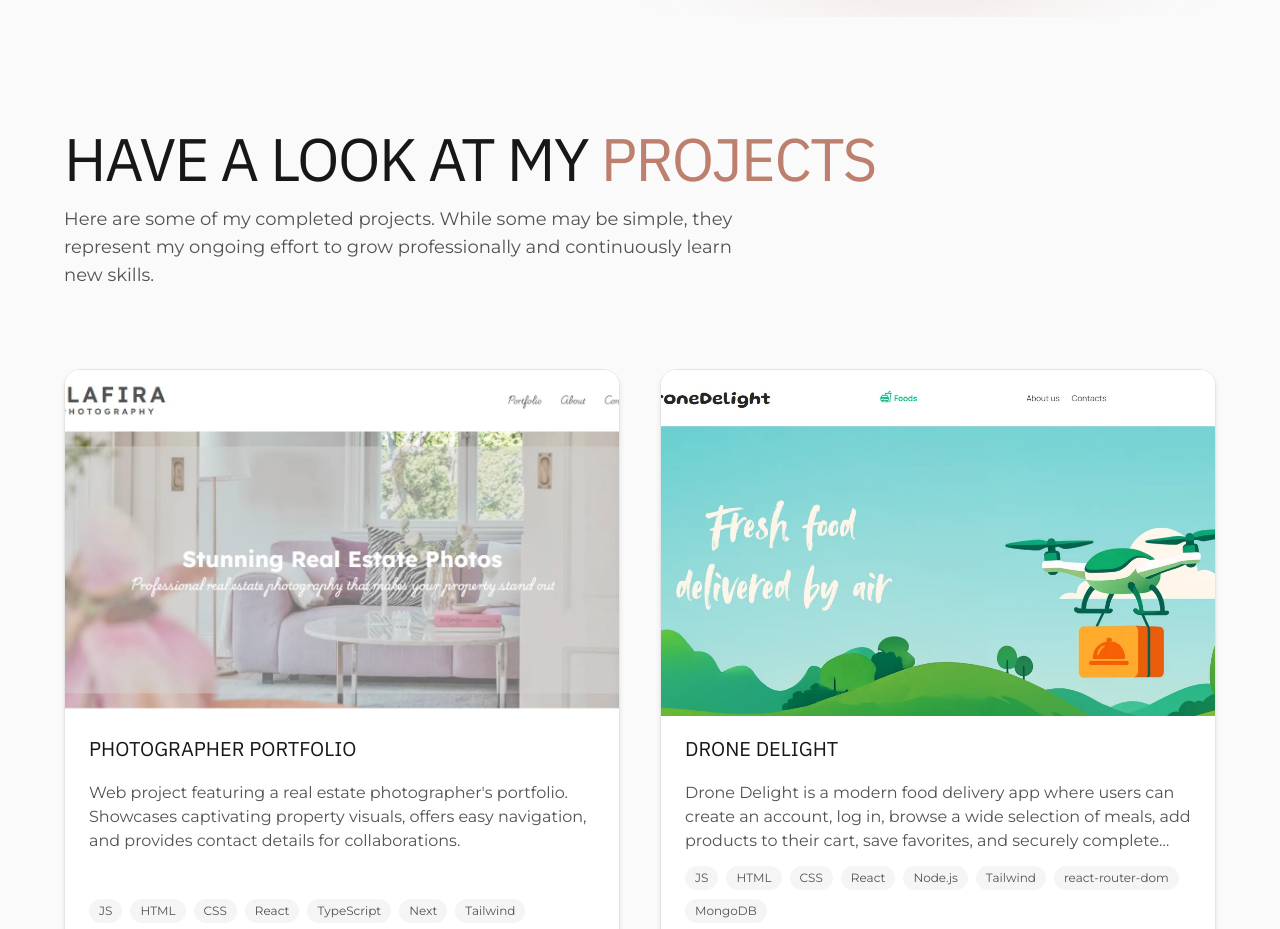
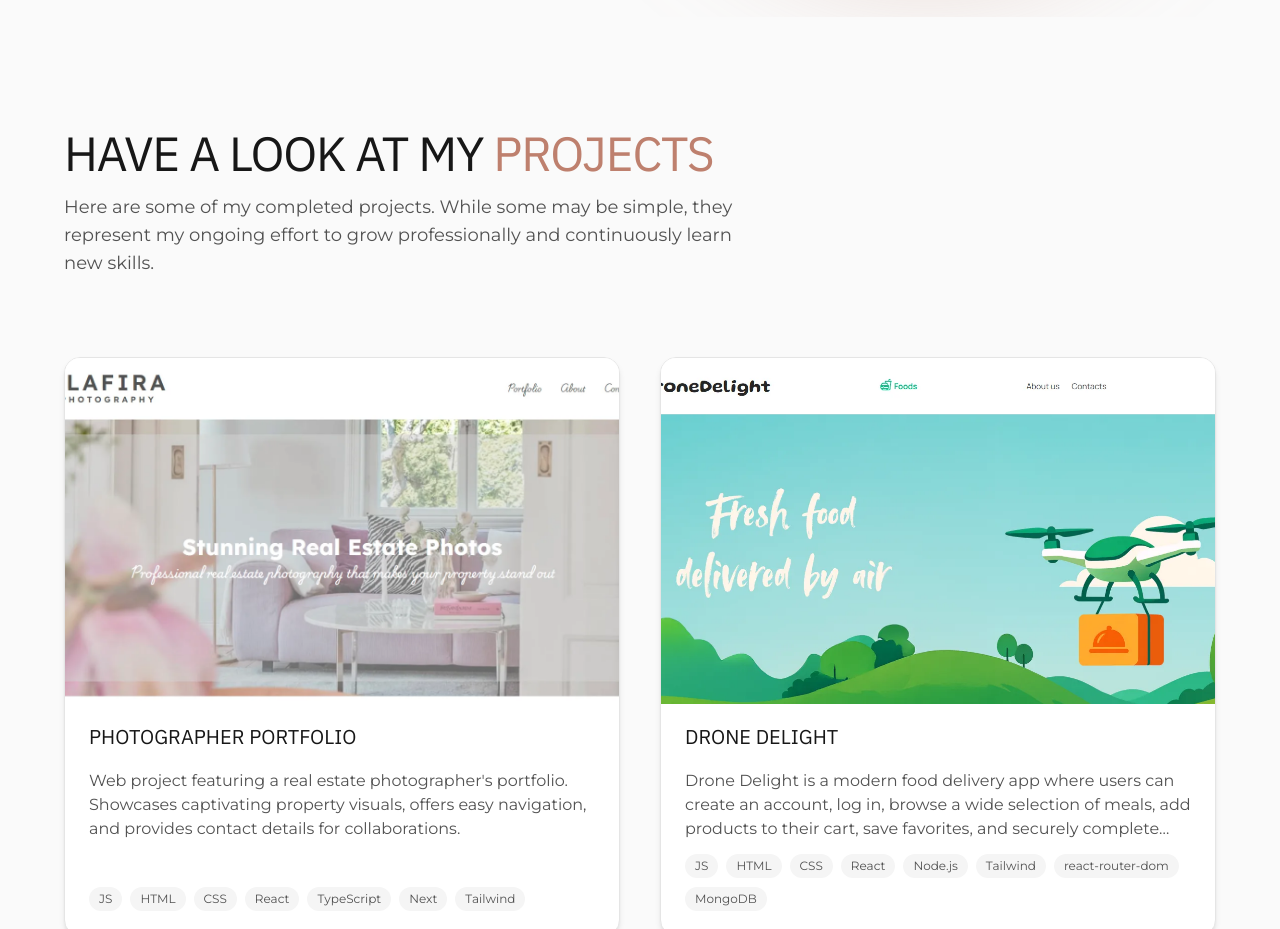
Before and after one commit to glafver/portfolio, a React (Vite) app: page / in a window 1280 px wide. Shown: the part 800-1729 px from the top of the page. Built offline with nearby package versions, Linux system fonts and the light colour scheme; no server answers; the database is empty.

Commit message:
Align Projects heading size with other sections (text-5xl)

```diff
--- a/src/components/ProjectsSection.tsx
+++ b/src/components/ProjectsSection.tsx
@@ -40,7 +40,7 @@ const ProjectsSection: React.FC = () => {
             <div className="max-w-6xl mx-auto">
                 <Reveal>
                     <div className="mb-14 lg:mb-20">
-                        <h2 className="font-display uppercase text-3xl sm:text-4xl lg:text-6xl leading-[0.95] tracking-tight text-neutral-900 dark:text-white">
+                        <h2 className="font-display uppercase text-3xl lg:text-5xl leading-[0.95] tracking-tight text-neutral-900 dark:text-white">
                             {heading}{' '}
                             <span className="text-accent dark:text-accent-light">{highlight}</span>
                         </h2>
```
